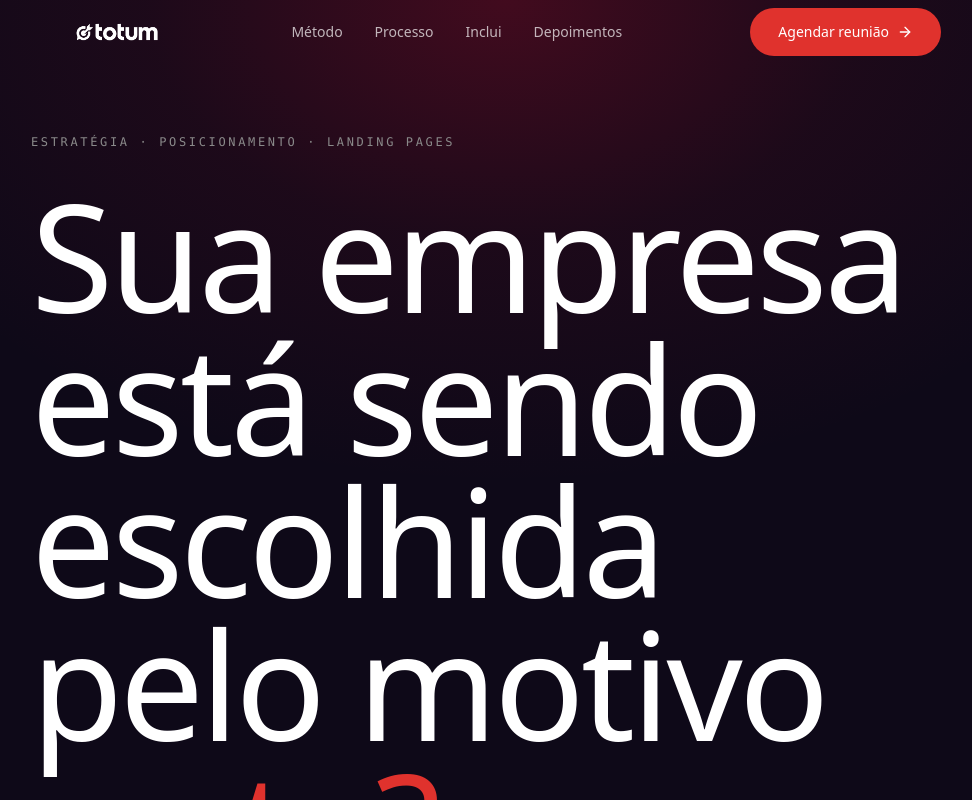
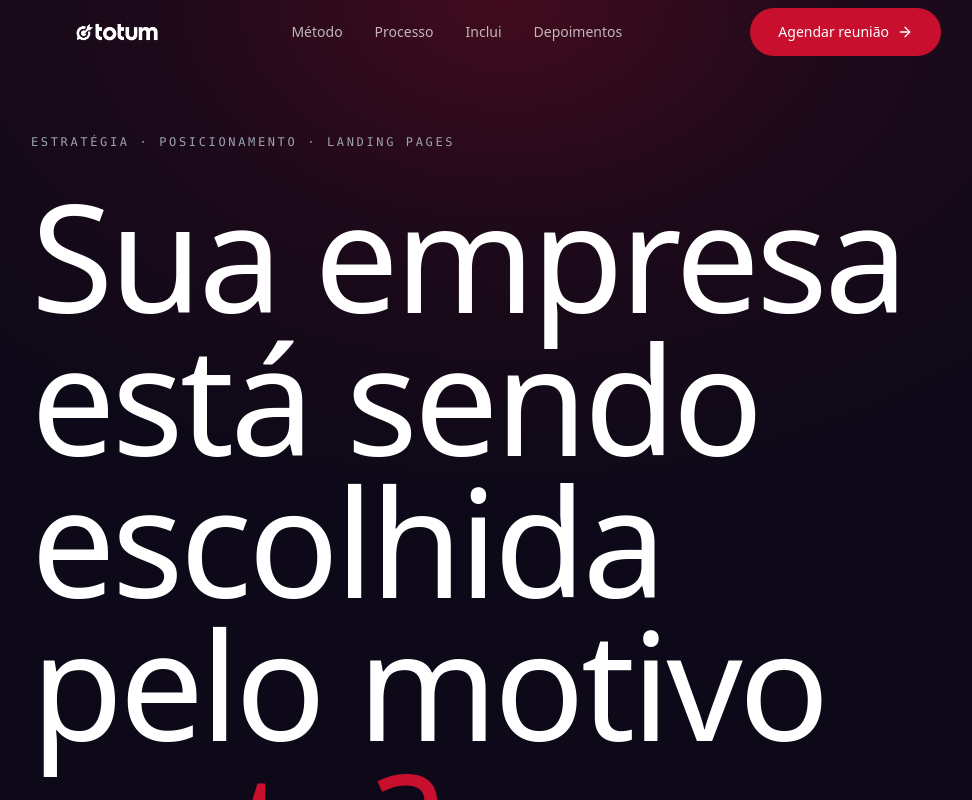
Before and after one commit to grupototum/LP-Express, a React (Vite) app: page / in a window 1280 px wide. Shown: the top 800 px of the page, without its empty margins (134-1106 px from the left). Built offline with nearby package versions, Linux system fonts and the light colour scheme.

Commit message:
Changes
Co-authored-by: grupototum <268448677+grupototum@users.noreply.github.com>

```diff
--- a/src/pages/AtelierRosso.tsx
+++ b/src/pages/AtelierRosso.tsx
@@ -10,8 +10,9 @@ import portfolioHeva from '@/assets/portfolio-heva.png.asset.json'
 const WHATSAPP_URL =
   'https://wa.me/5533991294114?text=Ol%C3%A1!%20Gostaria%20de%20agendar%20uma%20reuni%C3%A3o%20de%20alinhamento.'
 
-const RED = '#E0322D'
-const GREY = '#8A8A8A'
+const RED = 'var(--rosso)'
+const GREY = 'var(--muted-foreground)'
+
 
 /* ---------- Reusable bits ---------- */
 
```
